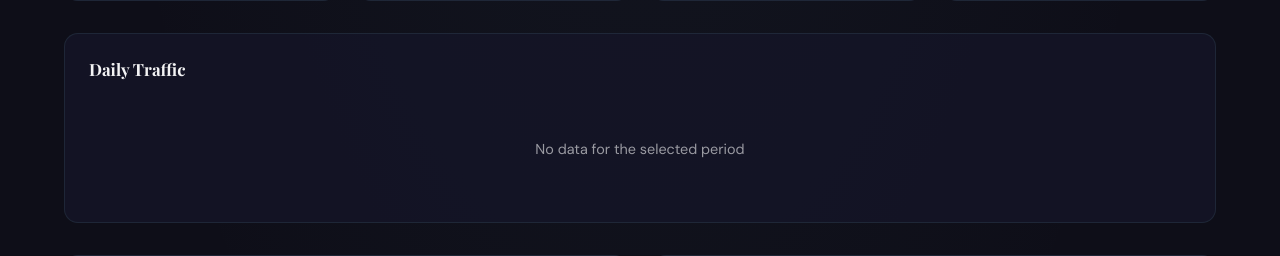
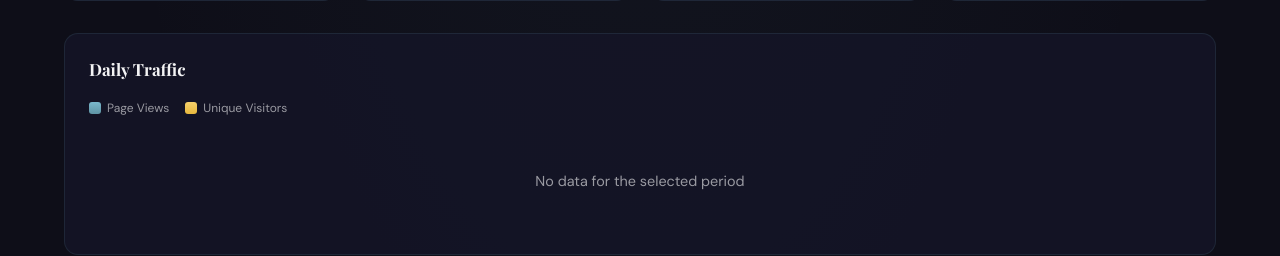
Before and after one commit to liamo08/photobooth-guys-customer-website, a Flask app: page /analytics in a window 1280 px wide. Shown: the part 438-694 px from the top of the page. Run offline with Flask 3, Linux system fonts and the light colour scheme; the visitor is signed in with stand-in values (Sample User, id 1); data that the repository does not hold is empty.

Commit message:
Add dual-bar chart to analytics: views + unique visitors
Daily Traffic chart now shows page views (teal) and unique visitors (gold)
side-by-side for each day. Legend added above chart. Tooltip shows both
metrics on hover.

Co-Authored-By: Claude Opus 4.6 (1M context) <noreply@anthropic.com>

```diff
--- a/admin/templates/analytics.html
+++ b/admin/templates/analytics.html
@@ -81,6 +81,9 @@ body{
   border-radius:3px 3px 0 0;position:relative;transition:opacity .2s;cursor:default;
 }
 .chart-bar:hover{opacity:.8}
+.chart-bar-group:hover>div:not(.tooltip){opacity:.8}
+.chart-bar-group .tooltip{display:none;position:absolute;bottom:calc(100% + 8px);left:50%;transform:translateX(-50%);background:var(--charcoal);border:1px solid var(--border);border-radius:6px;padding:6px 10px;font-size:.72rem;white-space:nowrap;z-index:10}
+.chart-bar-group:hover .tooltip{display:block}
 .chart-bar .tooltip{
   display:none;position:absolute;bottom:calc(100% + 8px);left:50%;transform:translateX(-50%);
   background:var(--charcoal);border:1px solid var(--border);border-radius:6px;
@@ -209,15 +212,21 @@ body{
     </div>
   </div>
 
-  <!-- Daily Chart -->
+  <!-- Daily Traffic Chart -->
   <div class="chart-card">
     <h3>Daily Traffic</h3>
+    <div style="display:flex;gap:16px;margin-bottom:16px;">
+      <span style="display:flex;align-items:center;gap:6px;font-size:.75rem;color:var(--text-muted);"><span style="width:12px;height:12px;border-radius:3px;background:linear-gradient(to top,var(--teal),var(--teal-light));display:inline-block;"></span>Page Views</span>
+      <span style="display:flex;align-items:center;gap:6px;font-size:.75rem;color:var(--text-muted);"><span style="width:12px;height:12px;border-radius:3px;background:linear-gradient(to top,var(--gold),#f5d06b);display:inline-block;"></span>Unique Visitors</span>
+    </div>
     {% if daily %}
     {% set max_views = daily|map(attribute='views')|max %}
     <div class="chart-bars">
       {% for day in daily %}
-      <div class="chart-bar" style="height:{{ (day['views'] / max_views * 100) if max_views > 0 else 0 }}%">
-        <div class="tooltip">{{ day['day'] }}<br>{{ day['views'] }} views &middot; {{ day['visitors'] }} visitors</div>
+      <div style="flex:1;min-width:4px;display:flex;gap:1px;align-items:flex-end;height:100%;position:relative;cursor:default;" class="chart-bar-group">
+        <div style="flex:1;background:linear-gradient(to top,var(--teal),var(--teal-light));border-radius:2px 2px 0 0;height:{{ (day['views'] / max_views * 100) if max_views > 0 else 0 }}%;min-height:{% if day['views'] > 0 %}2px{% else %}0{% endif %};transition:opacity .2s;"></div>
+        <div style="flex:1;background:linear-gradient(to top,var(--gold),#f5d06b);border-radius:2px 2px 0 0;height:{{ (day['visitors'] / max_views * 100) if max_views > 0 else 0 }}%;min-height:{% if day['visitors'] > 0 %}2px{% else %}0{% endif %};transition:opacity .2s;"></div>
+        <div class="tooltip">{{ day['day'] }}<br>{{ day['views'] }} views<br>{{ day['visitors'] }} unique visitors</div>
       </div>
       {% endfor %}
     </div>
```
